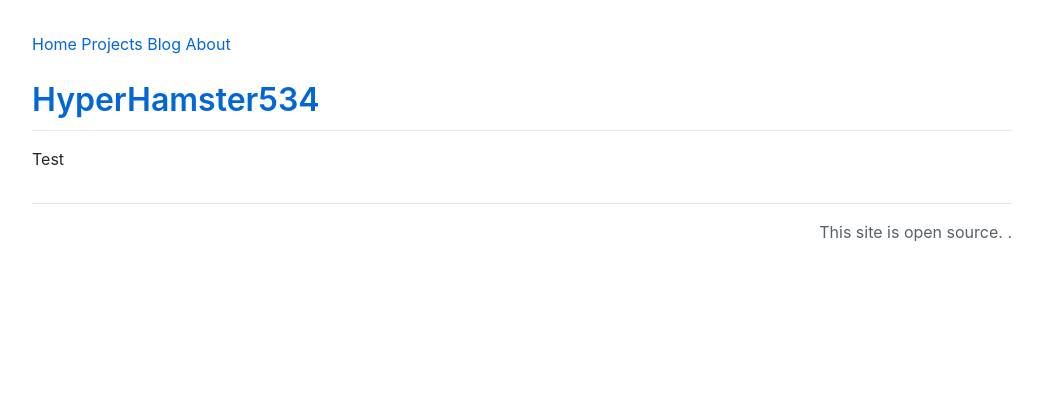
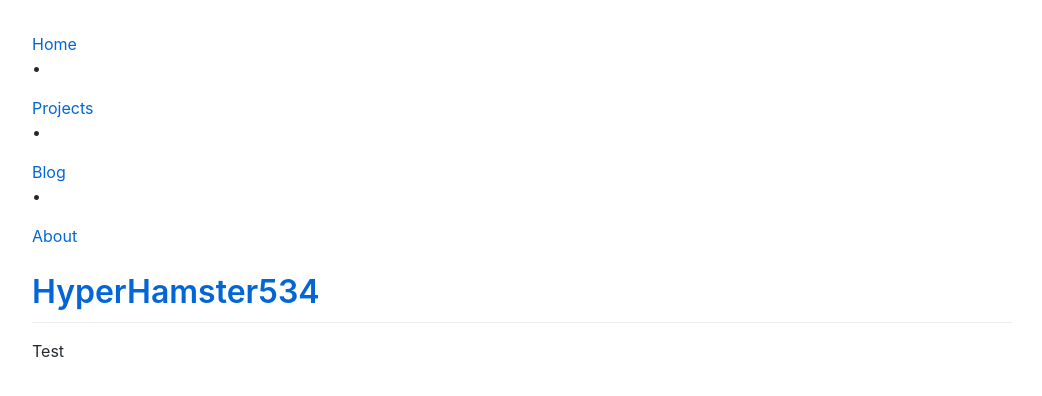
Before and after one commit to HyperHamster535/HyperHamster535.github.io, a Jekyll site: the page built from index.md, in a window 1280 px wide. Shown: the top 396 px of the page, without its empty margins (118-1160 px from the left). Built offline with Jekyll 4.4.1, drawn with Linux system fonts in a browser that asks for light colours; comment, search, counter and statistics services are not loaded.

Commit message:
Update default.html

```diff
--- a/_layouts/default.html
+++ b/_layouts/default.html
@@ -13,8 +13,11 @@
 
 		<nav>
 			<a href="/">Home</a>
+			<p> • </p>
 			<a href="/Projects">Projects</a>
+			<p> • </p>
 			<a href="/blog">Blog</a>
+			<p> • </p>
 			<a href="/About">About</a>
 		</nav>
 
@@ -24,11 +27,6 @@
 
       {{ content }}
 
-      {% if site.github.private != true and site.github.license %}
-      <div class="footer border-top border-gray-light mt-5 pt-3 text-right text-gray">
-        This site is open source. {% github_edit_link "Improve this page" %}.
-      </div>
-      {% endif %}
     </div>
     <script src="https://cdnjs.cloudflare.com/ajax/libs/anchor-js/4.1.0/anchor.min.js" integrity="sha256-lZaRhKri35AyJSypXXs4o6OPFTbTmUoltBbDCbdzegg=" crossorigin="anonymous"></script>
     <script>anchors.add();</script>
```
